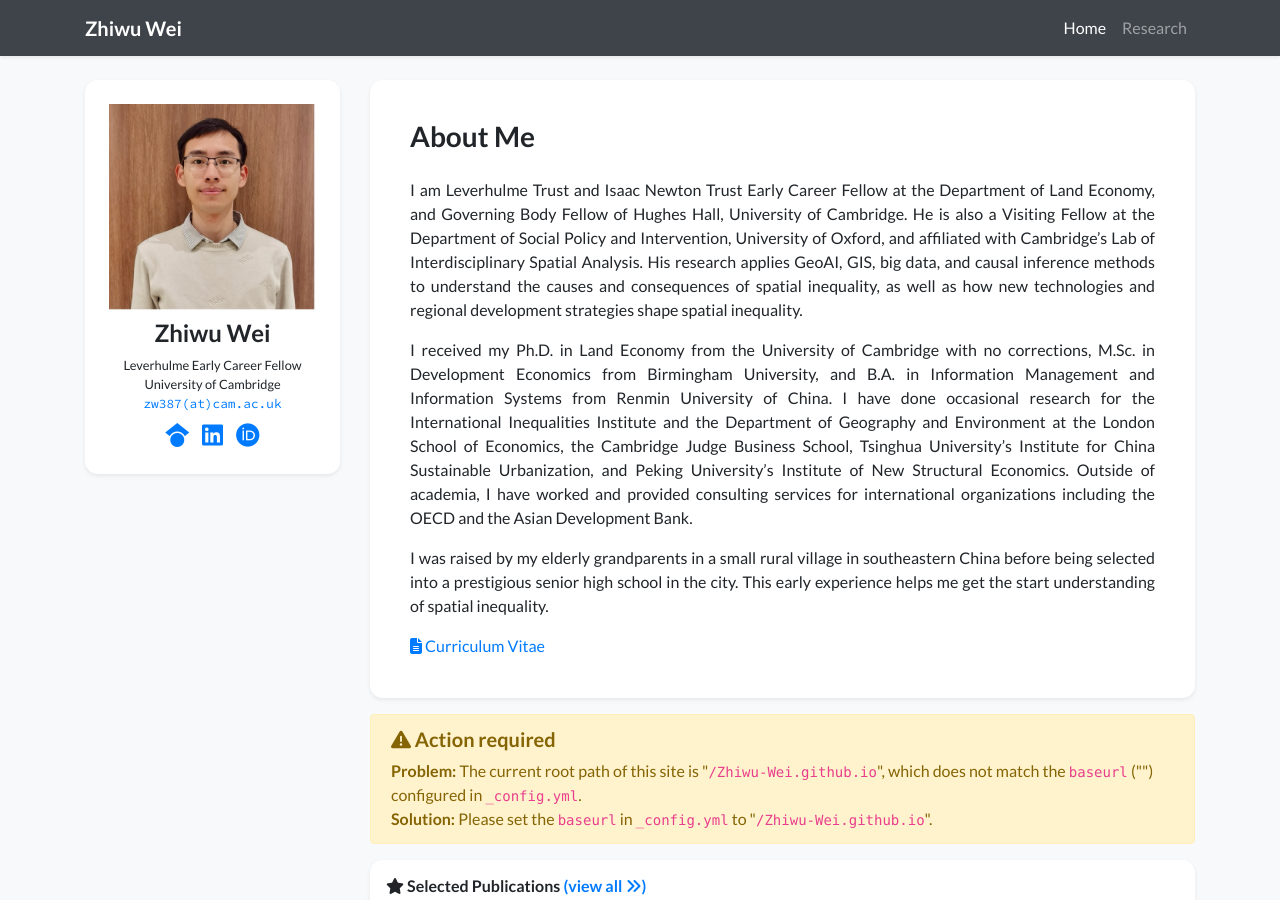
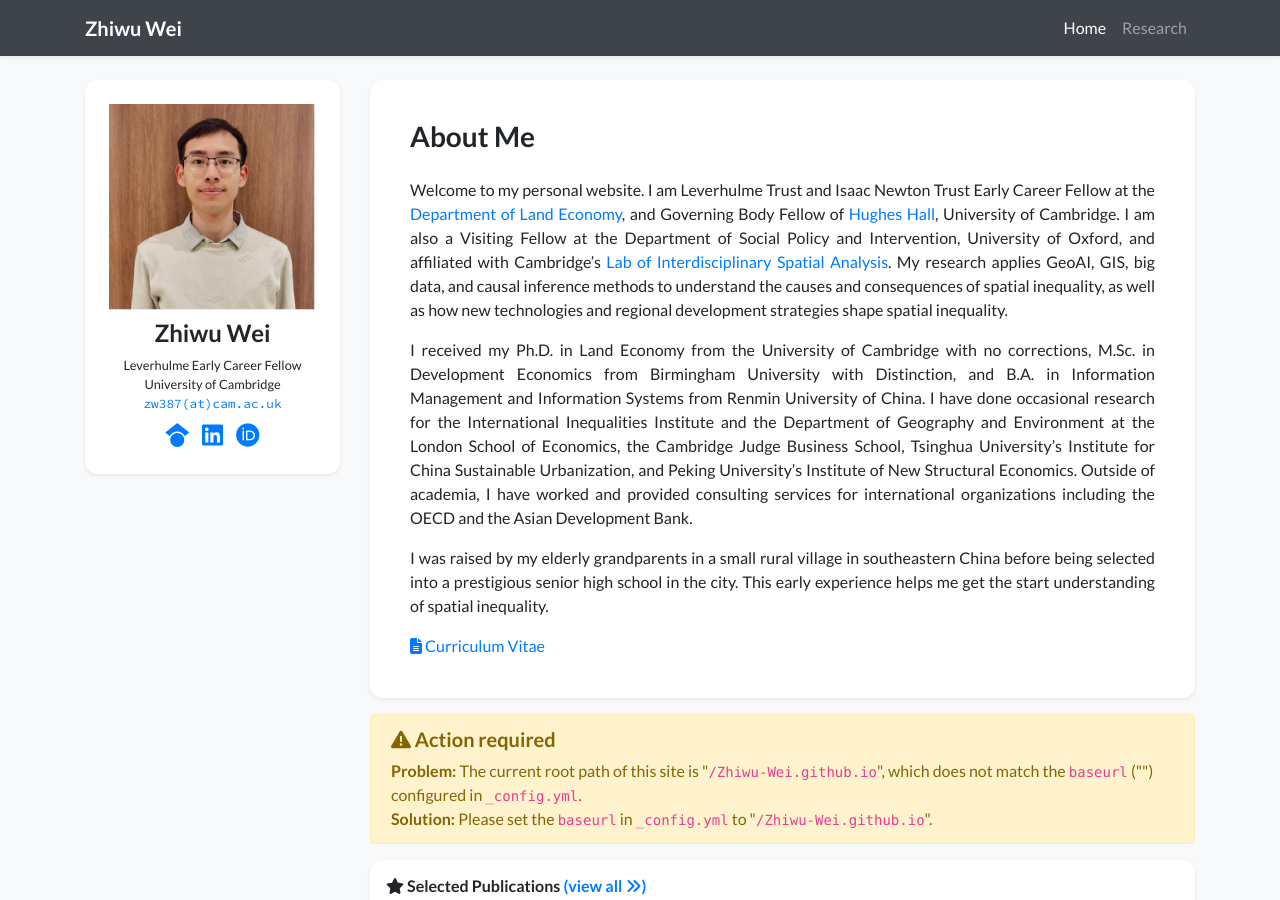
Before and after one commit to Zhiwu-Wei/Zhiwu-Wei.github.io, a Jekyll site: the page built from index.html, in a window 1280 px wide and 900 px high. Built offline with Jekyll 4.4.1, drawn with Linux system fonts in a browser that asks for light colours; nearby versions of some CDN libraries; a style sheet for code colours, icons or effects is not loaded.

Commit message:
Refactor profile.yml and enhance short bio
Updated profile information and improved short bio formatting.

```diff
--- a/_data/profile.yml
+++ b/_data/profile.yml
@@ -5,7 +5,7 @@ navbar_name: "Zhiwu Wei"
 positions:
 - name: Leverhulme Early Career Fellow
 - name: University of Cambridge
-  logo: /assets/images/badges/MIT_Social_circle.png  # Logo is optional
+  # logo: /assets/images/badges/MIT_Social_circle.png  # Logo is optional
 
 
 email: "zw387@cam.ac.uk"
@@ -22,22 +22,28 @@ orcid: 0000-0003-3542-4172
 short_bio_text_justify: true
 short_bio: >-
   <p>
-    I am Leverhulme Trust and Isaac Newton Trust Early Career Fellow at the Department of Land Economy, and Governing Body Fellow of Hughes Hall, University of Cambridge.
-    He is also a Visiting Fellow at the Department of Social Policy and Intervention, University of Oxford, and affiliated with Cambridge’s Lab of Interdisciplinary Spatial Analysis.
-    His research applies GeoAI, GIS, big data, and causal inference methods to understand the causes and consequences of spatial inequality,
+    Welcome to my personal website. I am Leverhulme Trust and Isaac Newton Trust Early Career Fellow
+    at the <a href="https://www.landecon.cam.ac.uk/person/zhiwu-wei">Department of Land Economy</a>,
+    and Governing Body Fellow of <a href="https://www.hughes.cam.ac.uk/about/our-people/seniors-members/dr-zhiwu-wei/">Hughes Hall</a>,
+    University of Cambridge. I am also a Visiting Fellow at the Department of Social Policy and Intervention,
+    University of Oxford, and affiliated with Cambridge’s <a href="https://www.landecon.cam.ac.uk/lab-interdisciplinary-spatial-analysis">Lab of Interdisciplinary Spatial Analysis</a>.
+    My research applies GeoAI, GIS, big data, and causal inference methods to understand the causes and consequences of spatial inequality,
     as well as how new technologies and regional development strategies shape spatial inequality.
   </p>
   <p>
     I received my Ph.D. in Land Economy from the University of Cambridge with no corrections,
-    M.Sc. in Development Economics from Birmingham University, and B.A. in Information Management and Information Systems from Renmin University of China.
-    I have done occasional research for the International Inequalities Institute and the Department of Geography and Environment at the London School of Economics,
-    the Cambridge Judge Business School, Tsinghua University’s Institute for China Sustainable Urbanization,
+    M.Sc. in Development Economics from Birmingham University with Distinction,
+    and B.A. in Information Management and Information Systems from Renmin University of China.
+    I have done occasional research for the International Inequalities Institute and the Department of Geography and Environment
+    at the London School of Economics, the Cambridge Judge Business School,
+    Tsinghua University’s Institute for China Sustainable Urbanization,
     and Peking University’s Institute of New Structural Economics.
-    Outside of academia, I have worked and provided consulting services for international organizations including the OECD and the Asian Development Bank.
+    Outside of academia, I have worked and provided consulting services for international organizations
+    including the OECD and the Asian Development Bank.
   </p>
   <p>
-  I was raised by my elderly grandparents in a small rural village in southeastern China before being selected into a prestigious senior high school in the city.
-  This early experience helps me get the start understanding of spatial inequality.
+  I was raised by my elderly grandparents in a small rural village in southeastern China before being selected
+  into a prestigious senior high school in the city. This early experience helps me get the start understanding of spatial inequality.
   </p>
 portrait_url: /assets/images/photos/Zhiwu_Wei.jpg
 # portrait_caption: >-
```
